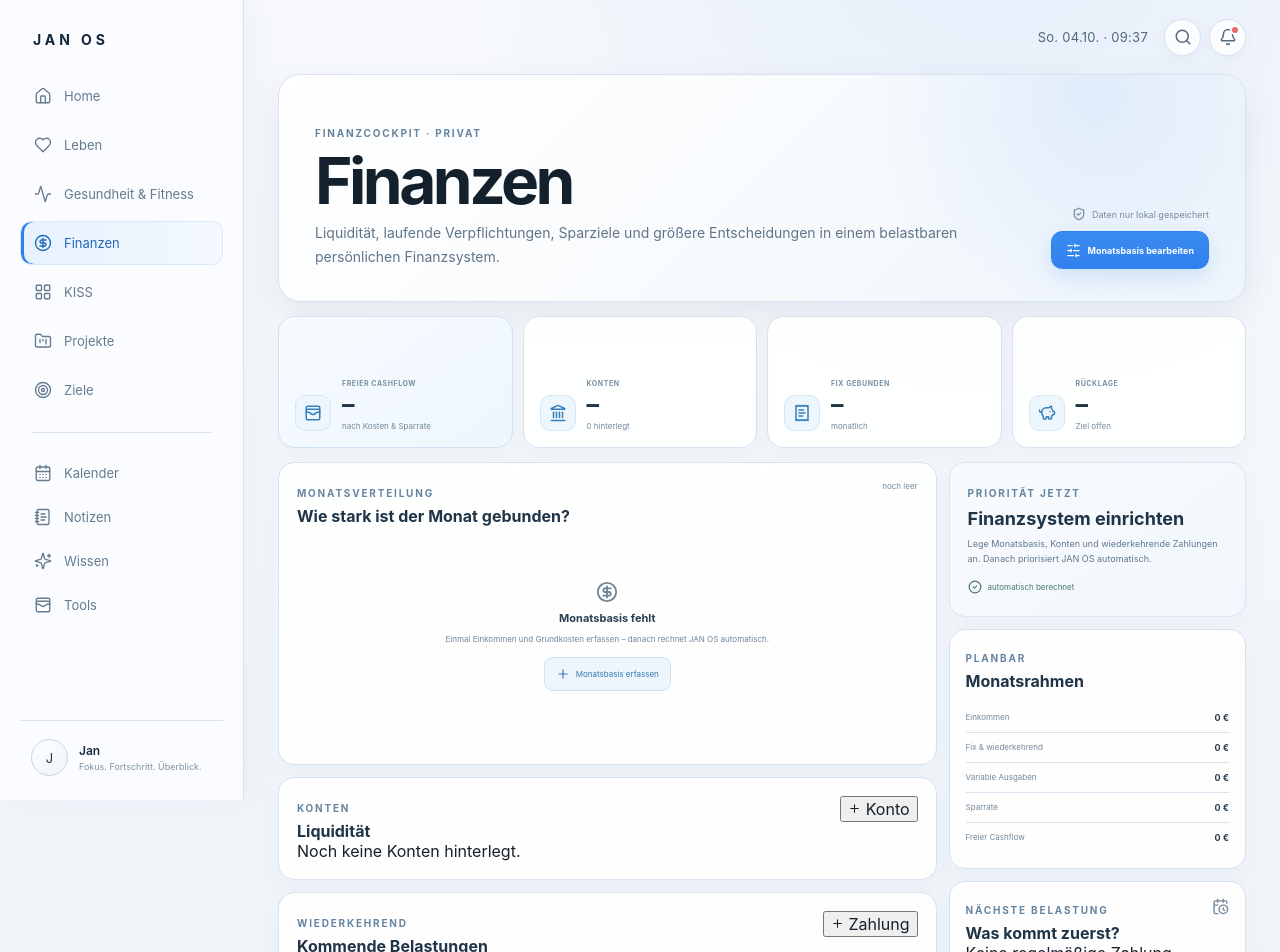
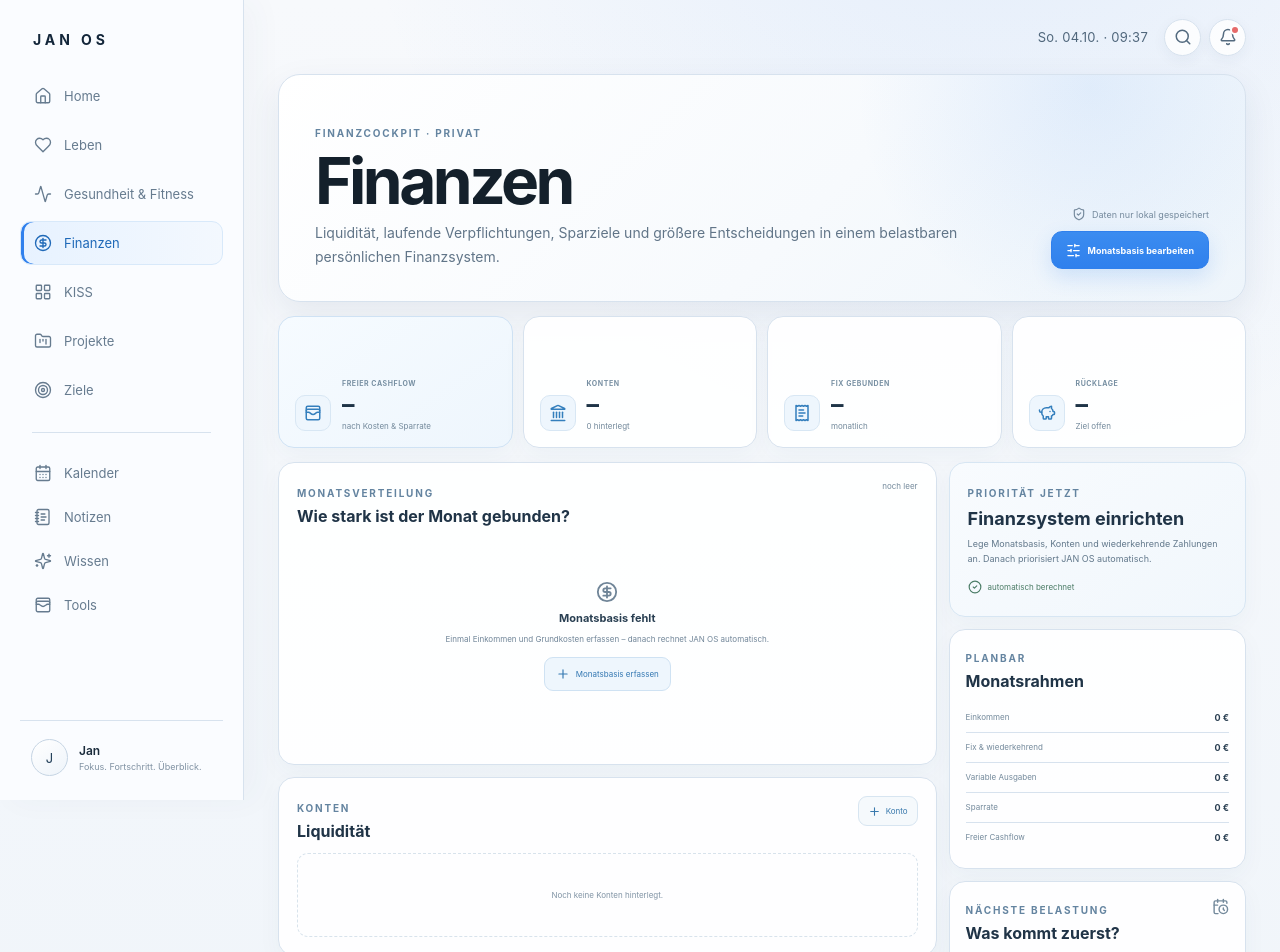
Before and after one commit to hapo3005/jan-os, a Next.js app: page /finanzen in a window 1280 px wide. Shown: the top 952 px of the page. Built offline with nearby package versions, Linux system fonts and the light colour scheme.

Commit message:
style: add finance management workflows

```diff
--- a/src/app/globals.css
+++ b/src/app/globals.css
@@ -3876,3 +3876,243 @@ footer {
   .finance-kpis { grid-template-columns: 1fr; }
   .finance-form-grid { grid-template-columns: 1fr; }
 }
+
+
+/* Finanzen · Fachlogik */
+.finance-add-small {
+  display: inline-flex;
+  align-items: center;
+  gap: 5px;
+  min-height: 30px;
+  padding: 0 9px;
+  border: 1px solid #d7e5f1;
+  border-radius: 9px;
+  background: #f5f9fc;
+  color: #3979ad;
+  font-size: 8px;
+  cursor: pointer;
+}
+.finance-structured { min-height: 150px; }
+.finance-empty-mini {
+  min-height: 84px;
+  display: grid;
+  place-items: center;
+  margin-top: 12px;
+  border: 1px dashed #d8e3ec;
+  border-radius: 11px;
+  color: #8194a5;
+  font-size: 8px;
+}
+.finance-entity-list,
+.finance-payment-list {
+  display: grid;
+  gap: 7px;
+  margin-top: 13px;
+}
+.finance-entity-row,
+.finance-payment-list > div {
+  display: grid;
+  grid-template-columns: auto 1fr auto auto;
+  gap: 9px;
+  align-items: center;
+  min-height: 48px;
+  padding: 8px 9px;
+  border: 1px solid #e1e9f0;
+  border-radius: 10px;
+  background: #fbfcfe;
+}
+.finance-entity-icon {
+  width: 30px;
+  height: 30px;
+  display: grid;
+  place-items: center;
+  border: 1px solid #d8e7f4;
+  border-radius: 9px;
+  background: #eef6fd;
+  color: #347fbd;
+}
+.finance-entity-row > div,
+.finance-payment-list > div > div {
+  min-width: 0;
+  display: grid;
+  gap: 3px;
+}
+.finance-entity-row > div strong,
+.finance-payment-list > div > div strong {
+  color: #2a3f52;
+  font-size: 9px;
+}
+.finance-entity-row > div span,
+.finance-payment-list > div > div span {
+  color: #7a8ea0;
+  font-size: 7.5px;
+}
+.finance-entity-row > strong,
+.finance-payment-list > div > strong {
+  color: #263b4d;
+  font-size: 9px;
+  white-space: nowrap;
+}
+.finance-entity-row > button,
+.finance-payment-list > div > button,
+.finance-goal-card button,
+.finance-decision-list-head button {
+  width: 28px;
+  height: 28px;
+  display: grid;
+  place-items: center;
+  border: 1px solid var(--border);
+  border-radius: 8px;
+  background: #f8fafc;
+  color: #7a8ea0;
+  cursor: pointer;
+}
+.finance-entity-row > button:hover,
+.finance-payment-list > div > button:hover,
+.finance-goal-card button:hover,
+.finance-decision-list-head button:hover {
+  border-color: rgba(230,106,106,.25);
+  background: #fff6f6;
+  color: #ca5555;
+}
+.finance-due-date {
+  min-width: 42px;
+  padding: 6px 7px;
+  border-radius: 8px;
+  background: #eef6fd;
+  color: #3479b3;
+  font-size: 8px;
+  font-weight: 700;
+  text-align: center;
+}
+
+.finance-goal-list {
+  display: grid;
+  gap: 8px;
+  margin-top: 13px;
+}
+.finance-goal-card {
+  padding: 11px;
+  border: 1px solid #e1e9f0;
+  border-radius: 11px;
+  background: #fbfcfe;
+}
+.finance-goal-card > div:first-child {
+  display: grid;
+  grid-template-columns: auto 1fr auto;
+  gap: 9px;
+  align-items: center;
+}
+.finance-goal-card > div:first-child > div {
+  display: grid;
+  gap: 3px;
+}
+.finance-goal-card strong { color: #2a3f52; font-size: 9px; }
+.finance-goal-card span,
+.finance-goal-card small { color: #788d9f; font-size: 7.5px; }
+.finance-goal-progress {
+  height: 8px;
+  margin-top: 10px;
+  overflow: hidden;
+  border-radius: 999px;
+  background: #e8eef4;
+}
+.finance-goal-progress i {
+  display: block;
+  height: 100%;
+  border-radius: inherit;
+  background: linear-gradient(90deg,#2f80ed,#55b98d);
+}
+.finance-goal-card > small {
+  display: block;
+  margin-top: 6px;
+}
+
+.finance-decision-list {
+  display: grid;
+  gap: 9px;
+  margin-top: 13px;
+}
+.finance-decision-list > article {
+  padding: 12px;
+  border: 1px solid #e1e9f0;
+  border-radius: 11px;
+  background: #fbfcfe;
+}
+.finance-decision-list-head {
+  display: flex;
+  align-items: center;
+  justify-content: space-between;
+  gap: 10px;
+}
+.finance-decision-list-head > div {
+  display: grid;
+  gap: 3px;
+}
+.finance-decision-list-head strong { color: #263b4d; font-size: 10px; }
+.finance-decision-list-head span { color: #788d9f; font-size: 8px; }
+.finance-decision-metrics {
+  display: grid;
+  grid-template-columns: repeat(4,1fr);
+  gap: 7px;
+  margin-top: 10px;
+}
+.finance-decision-metrics > div {
+  display: grid;
+  gap: 3px;
+  padding: 8px;
+  border: 1px solid #e5ebf0;
+  border-radius: 9px;
+  background: white;
+}
+.finance-decision-metrics span { color: #7d91a3; font-size: 7px; text-transform: uppercase; }
+.finance-decision-metrics strong { color: #2a4053; font-size: 9px; }
+.finance-decision-metrics strong.negative { color: #c65353; }
+.finance-decision-list > article > small {
+  display: block;
+  margin-top: 8px;
+  color: #7d91a3;
+  font-size: 7.5px;
+}
+.finance-next-payment {
+  display: grid;
+  gap: 5px;
+  margin-top: 12px;
+  padding: 11px;
+  border: 1px solid #dde8f0;
+  border-radius: 10px;
+  background: #f8fbfd;
+}
+.finance-next-payment strong { color: #263b4d; font-size: 10px; }
+.finance-next-payment span { color: #71879a; font-size: 8px; }
+
+.finance-form-grid select {
+  width: 100%;
+  min-height: 42px;
+  padding: 0 11px;
+  border: 1px solid var(--border);
+  border-radius: 10px;
+  background: #f8fafc;
+  color: #1d3042;
+  font: inherit;
+  font-size: 10px;
+}
+.finance-form-grid select:focus {
+  outline: 0;
+  border-color: #8dbce8;
+  box-shadow: 0 0 0 3px rgba(47,128,237,.08);
+}
+
+@media (max-width: 760px) {
+  .finance-decision-metrics { grid-template-columns: repeat(2,1fr); }
+}
+@media (max-width: 520px) {
+  .finance-entity-row,
+  .finance-payment-list > div {
+    grid-template-columns: auto 1fr auto;
+  }
+  .finance-entity-row > strong,
+  .finance-payment-list > div > strong {
+    grid-column: 2;
+  }
+}
```
